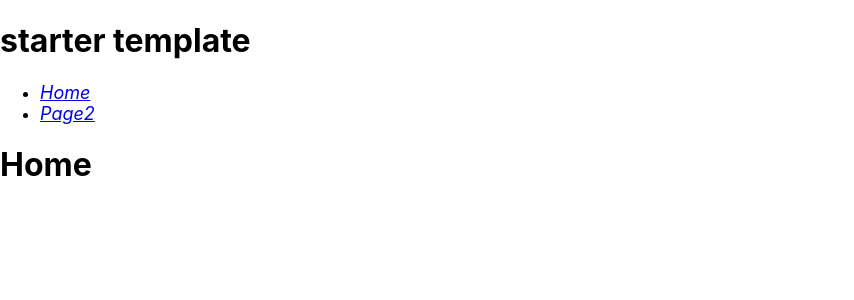
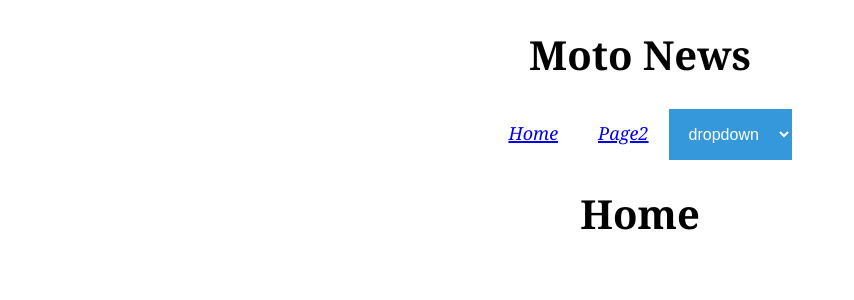
Before and after one commit to RyanHPaez/jrgameStore, a React (Create React App) app: page / in a window 1280 px wide. Shown: the top 300 px of the page, without its empty margins (0-854 px from the left). Built offline with nearby package versions, Linux system fonts and the light colour scheme.

Commit message:
added dropdown

```diff
--- a/src/App.css
+++ /dev/null
@@ -1,38 +0,0 @@
-.App {
-  text-align: center;
-}
-
-.App-logo {
-  height: 40vmin;
-  pointer-events: none;
-}
-
-@media (prefers-reduced-motion: no-preference) {
-  .App-logo {
-    animation: App-logo-spin infinite 20s linear;
-  }
-}
-
-.App-header {
-  background-color: #282c34;
-  min-height: 100vh;
-  display: flex;
-  flex-direction: column;
-  align-items: center;
-  justify-content: center;
-  font-size: calc(10px + 2vmin);
-  color: white;
-}
-
-.App-link {
-  color: #61dafb;
-}
-
-@keyframes App-logo-spin {
-  from {
-    transform: rotate(0deg);
-  }
-  to {
-    transform: rotate(360deg);
-  }
-}
--- a/src/components/Navigation.js
+++ b/src/components/Navigation.js
@@ -1,15 +1,17 @@
 import React from "react";
 import { NavLink } from "react-router-dom";
+
+
 
 function Navigation() {
   return (
     <div className="navigation">
-      <h1 className="NavName font-weight-light">starter template</h1>
+      <h1 className="NavName font-weight-light">Moto News</h1>
       <div>
         <ul className="navbar-nav ml-auto">
           <li className="nav-item-home text-center">
             <NavLink className="nav-link" to="/Home">
-              <i className="fas fa-home" style={{ fontSize: "18px" }}>
+              <i className="home" style={{ fontSize: "18px" }}>
                 Home
               </i>
             </NavLink>
@@ -17,14 +19,27 @@ function Navigation() {
 
           <li className="nav-item-page2 text-center">
             <NavLink className="nav-link" to="/Page2">
-              <i className="fas fa-hiking" style={{ fontSize: "18px" }}>
+              <i className="Page2" style={{ fontSize: "18px" }}>
                 Page2
               </i>
             </NavLink>
           </li>
+
+          <div className="dropdown">
+  <select className="dropbtn">
+  <option> dropdown</option>
+    <option >Link 1</option>
+    <option >Link 2</option>
+    <option >Link 3</option>
+    </select>
+
+  </div>
+
+
         </ul>
       </div>
     </div>
+
   );
 }
 
--- a/src/index.css
+++ b/src/index.css
@@ -1,13 +1,87 @@
 body {
-  margin: 0;
-  font-family: -apple-system, BlinkMacSystemFont, 'Segoe UI', 'Roboto', 'Oxygen',
-    'Ubuntu', 'Cantarell', 'Fira Sans', 'Droid Sans', 'Helvetica Neue',
-    sans-serif;
-  -webkit-font-smoothing: antialiased;
-  -moz-osx-font-smoothing: grayscale;
+  font-family:Georgia, 'Times New Roman', Times, serif;
+  font-size: 20px;
+    box-sizing: border-box;
+    min-height: auto;
+    max-width:100%;
+    column-width: 10%;
+    margin: auto;
+    text-align: center;
+    overflow-x: hidden;
+  text-align: center;
+  display:grid;
+
+
+  }
+
+  ul {
+    position: relative;
+    width: 100vw;
+    max-width:100%;
+    list-style-type: none; /* Remove bullets */
+    padding: 0; /* Remove padding */
+    margin: 0; /* Remove margins */
+    background-color: #ffffff;
+    text-decoration: none;
+  }
+
+  .navigation{
+    width: 100%;
+    margin-left: auto;
+    margin-right: auto;
+    display: block;
+
+
+   }
+   li{
+    display: inline;
+    margin-left:20px;
+    margin-right: 20px;
+    text-decoration: none;
+   }
+
+
+   /* Dropdown Button */
+.dropbtn {
+  background-color: #3498DB;
+  color: white;
+  padding: 16px;
+  font-size: 16px;
+  border: none;
+  cursor: pointer;
 }
 
-code {
-  font-family: source-code-pro, Menlo, Monaco, Consolas, 'Courier New',
-    monospace;
+/* Dropdown button on hover & focus */
+.dropbtn:hover, .dropbtn:focus {
+  background-color: #2980B9;
 }
+
+/* The container <div> - needed to position the dropdown content */
+.dropdown {
+  position: relative;
+  display: inline-block;
+}
+
+/* Dropdown Content (Hidden by Default) */
+.dropdown-content {
+  display: none;
+  position: absolute;
+  background-color: #f1f1f1;
+  min-width: 160px;
+  box-shadow: 0px 8px 16px 0px rgba(0,0,0,0.2);
+  z-index: 1;
+}
+
+/* Links inside the dropdown */
+.dropdown-content a {
+  color: black;
+  padding: 12px 16px;
+  text-decoration: none;
+  display: block;
+}
+
+/* Change color of dropdown links on hover */
+.dropdown-content a:hover {background-color: #ddd;}
+
+/* Show the dropdown menu (use JS to add this class to the .dropdown-content container when the user clicks on the dropdown button) */
+.show {display:block;}
```
